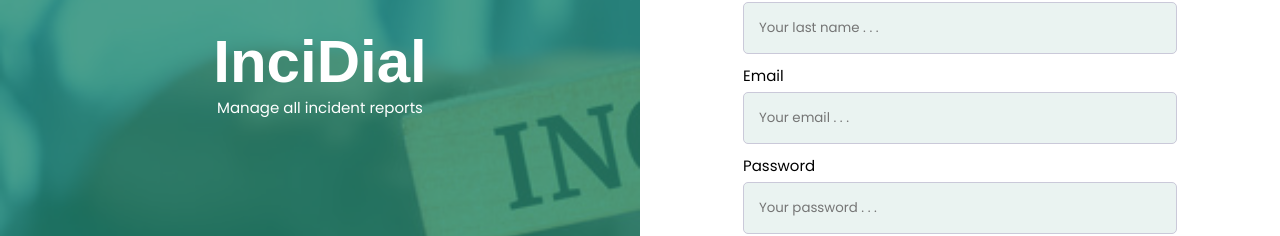
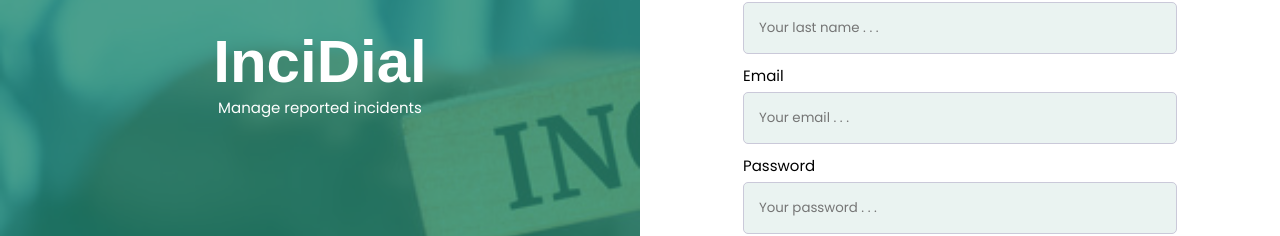
Before and after one commit to SamuelOmodele/incidial, a Next.js app: page /signup in a window 1280 px wide. Shown: the part 327-563 px from the top of the page. Built offline with nearby package versions, Linux system fonts and the light colour scheme; a web font is replaced by a local one.

Commit message:
chore: reworded text

```diff
--- a/app/(auth)/layout.tsx
+++ b/app/(auth)/layout.tsx
@@ -7,7 +7,7 @@ const Layout = ({ children }: Readonly<{ children: React.ReactNode }>) => {
             <div className={styles.leftSection}>
                 <div className={styles.content}>
                     <h3>InciDial</h3>
-                    <p>Manage all incident reports </p>
+                    <p>Manage reported incidents </p>
                 </div>
             </div>
             <div className={styles.childrenContainer}>
```
